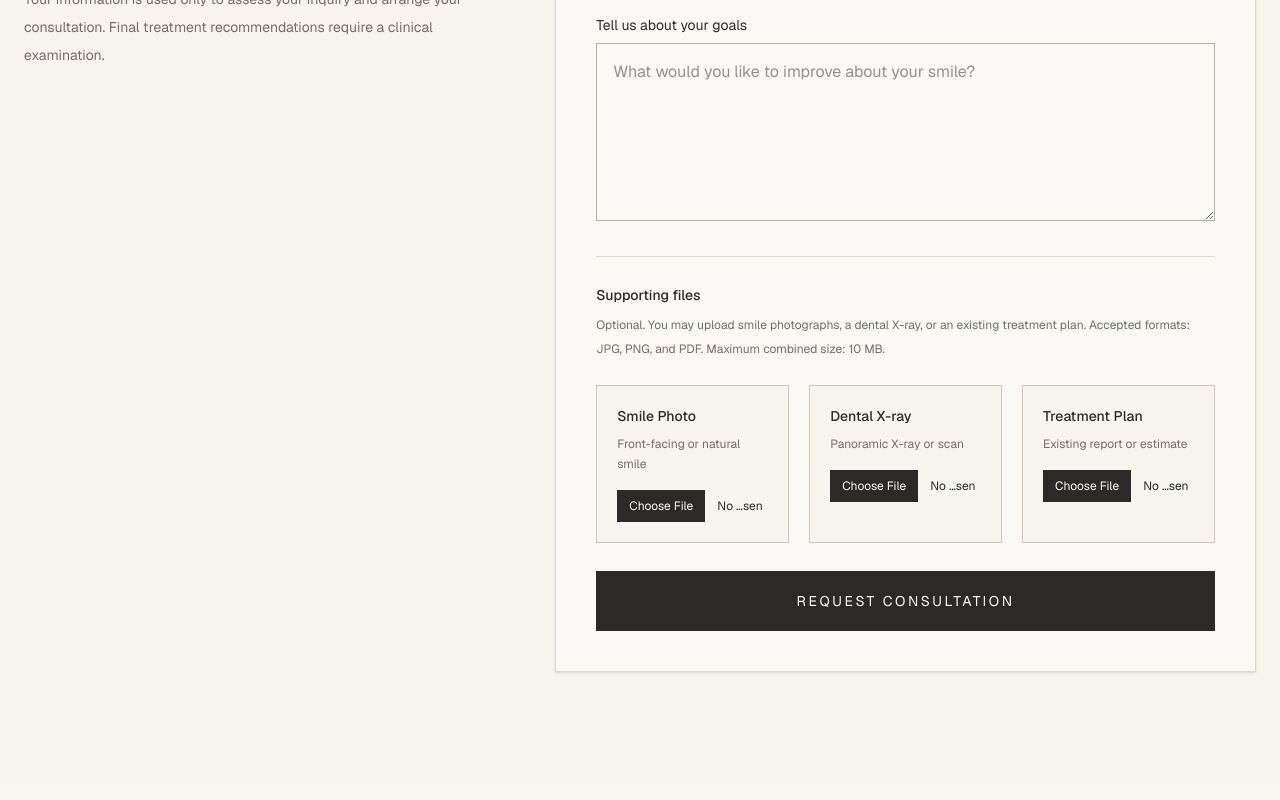
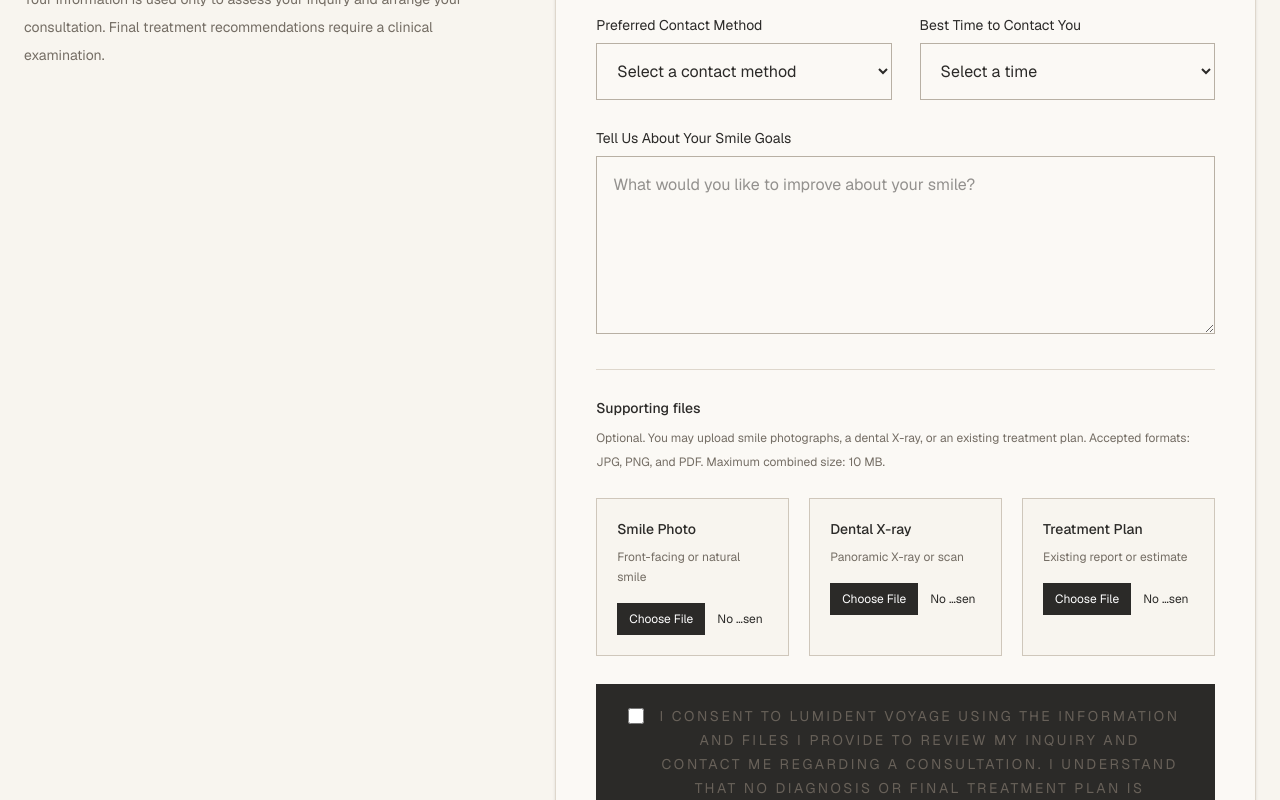
Before and after one commit to LumidentVoyage/lumident-voyage, a Next.js app: page /contact in a window 1280 px wide. Shown: the part 560-1360 px from the top of the page. Built offline with nearby package versions, Linux system fonts and the light colour scheme.

Commit message:
Enhance contact form with new fields and labels
Added preferred contact method and best time to contact fields to the form. Updated label for goals section.

```diff
--- a/src/app/contact/page.tsx
+++ b/src/app/contact/page.tsx
@@ -193,12 +193,55 @@ export default function ContactPage() {
                   <option>Still exploring</option>
                 </select>
               </div>
+
             </div>
+<div className="grid gap-7 md:grid-cols-2">
+  <div>
+    <label className="mb-2 block text-sm">
+      Preferred Contact Method
+    </label>
+
+    <select
+      name="preferred_contact"
+      defaultValue=""
+      required
+      className={inputClass}
+    >
+      <option value="" disabled>
+        Select a contact method
+      </option>
+      <option value="WhatsApp">WhatsApp</option>
+      <option value="Email">Email</option>
+      <option value="Phone Call">Phone Call</option>
+      <option value="Video Consultation">Video Consultation</option>
+    </select>
+  </div>
+
+  <div>
+    <label className="mb-2 block text-sm">
+      Best Time to Contact You
+    </label>
+
+    <select
+      name="best_contact_time"
+      defaultValue=""
+      className={inputClass}
+    >
+      <option value="" disabled>
+        Select a time
+      </option>
+      <option value="Morning">Morning</option>
+      <option value="Afternoon">Afternoon</option>
+      <option value="Evening">Evening</option>
+      <option value="Any time">Any time</option>
+    </select>
+  </div>
+</div>
 
 <div>
-  <label className="mb-2 block text-sm">
-    Tell us about your goals
-  </label>
+ <label className="mb-2 block text-sm">
+  Tell Us About Your Smile Goals
+</label>
 
   <textarea
     name="message"
@@ -279,6 +322,21 @@ export default function ContactPage() {
               type="submit"
               className="w-full bg-[#2b2a28] px-8 py-5 text-sm uppercase tracking-[0.18em] text-white transition hover:bg-[#45413d]"
             >
+              <label className="flex items-start gap-3 text-sm leading-6 text-[#686159]">
+  <input
+    type="checkbox"
+    name="consent"
+    required
+    className="mt-1 h-4 w-4 shrink-0 accent-[#2b2a28]"
+  />
+
+  <span>
+    I consent to Lumident Voyage using the information and files I provide
+    to review my inquiry and contact me regarding a consultation. I
+    understand that no diagnosis or final treatment plan is provided until
+    I have been examined by a qualified dental professional.
+  </span>
+</label>
               Request Consultation
             </button>
           </form>
```
